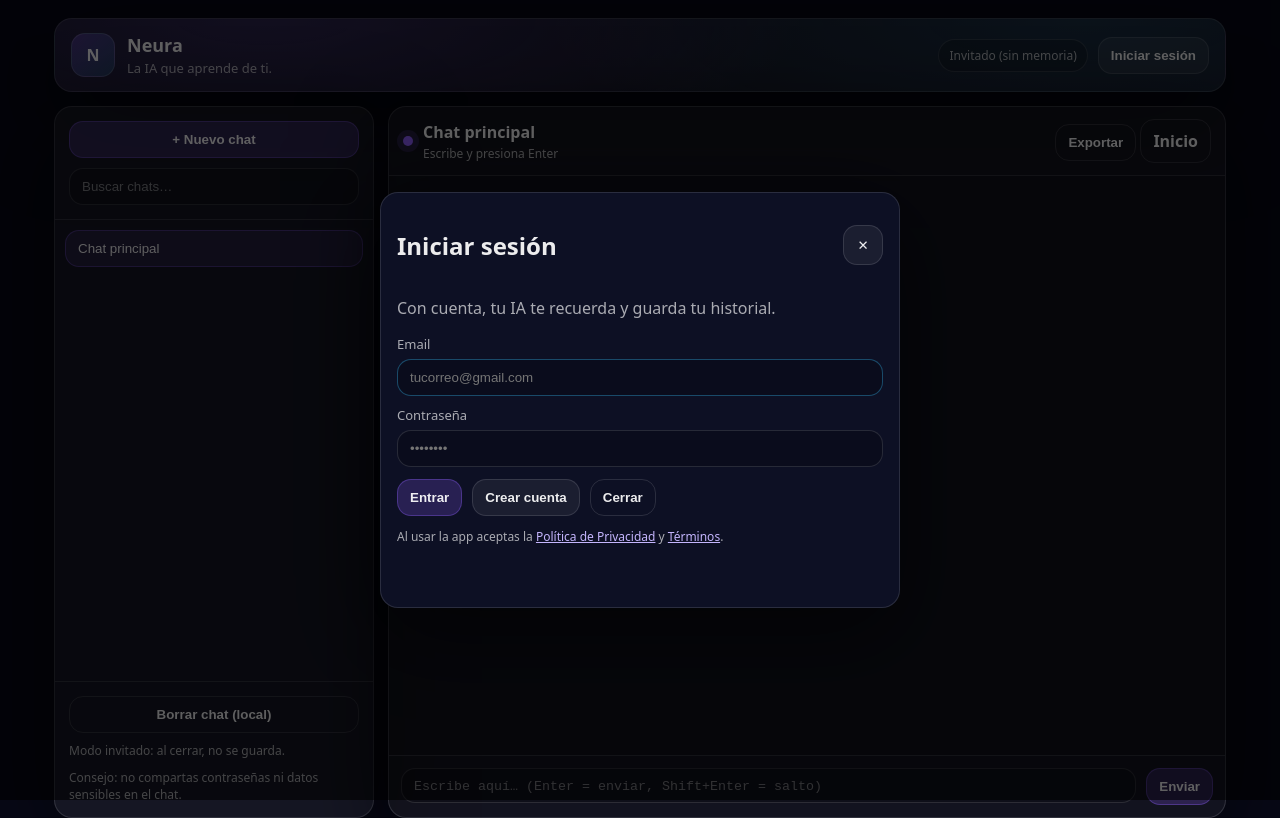
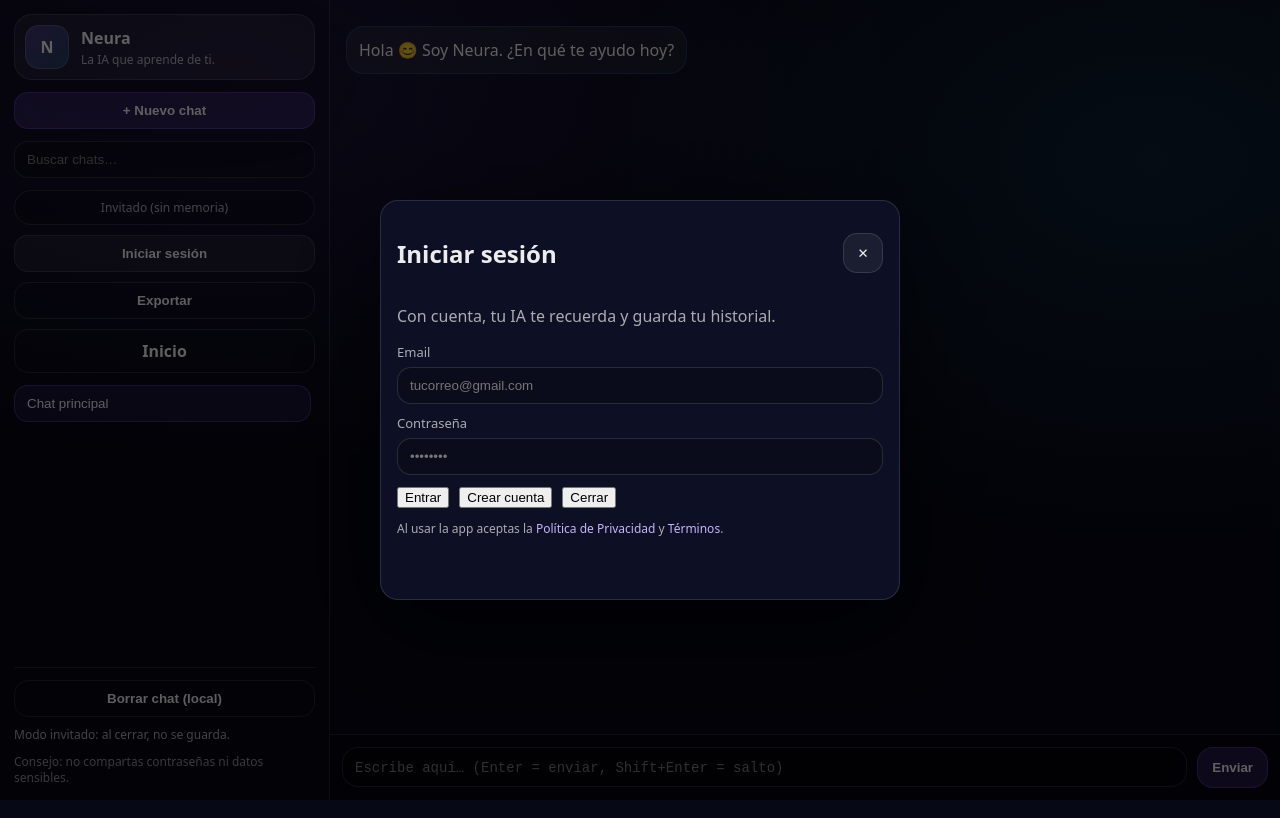
Before and after one commit to Terrenos-Sonora/neura-ia, a plain HTML site: page app.html in a window 1280 px wide. Both pictures are taken after a click on the button "Iniciar sesión". Drawn offline with nearby package versions, Linux system fonts and the light colour scheme.

Commit message:
Actualizacion Neura IA 0.1

```diff
--- a/app.html
+++ b/app.html
@@ -4,86 +4,80 @@
   <meta charset="UTF-8" />
   <meta name="viewport" content="width=device-width,initial-scale=1" />
   <title>Neura — App</title>
-  <link rel="stylesheet" href="/styles.css" />
+  <link rel="stylesheet" href="/chat.css" />
 </head>
+<body>
+  <div class="neura-shell" id="shell">
 
-<!-- ✅ CLAVE: esto activa el fix de scroll tipo ChatGPT en PC -->
-<body class="app-page">
-  <div class="app">
-    <header class="topbar">
-      <div class="brand">
-        <div class="logo">N</div>
-        <div>
-          <h1>Neura</h1>
-          <p>La IA que aprende de ti.</p>
+    <!-- SIDEBAR (tipo ChatGPT) -->
+    <aside class="neura-sidebar" id="sidebar">
+      <div class="sb-top">
+        <div class="sb-brand">
+          <div class="sb-logo">N</div>
+          <div class="sb-brand-text">
+            <div class="sb-name">Neura</div>
+            <div class="sb-sub">La IA que aprende de ti.</div>
           </div>
         </div>
 
-      <div class="actions">
-        <span id="status" class="pill">Invitado (sin memoria)</span>
-        <button id="btnLogin" class="btn" type="button">Iniciar sesión</button>
-        <button id="btnLogout" class="btn ghost hidden" type="button">Salir</button>
+        <button class="sb-btn sb-primary" id="btnNewChat" type="button">+ Nuevo chat</button>
+
+        <div class="sb-search">
+          <input id="chatSearch" type="text" placeholder="Buscar chats…" />
         </div>
-    </header>
 
-    <main class="layout" id="layout">
-      <!-- Overlay móvil -->
-      <div id="overlay" class="overlay hidden" aria-hidden="true"></div>
+        <div class="sb-actions">
+          <span id="status" class="sb-pill">Invitado (sin memoria)</span>
 
-      <aside class="sidebar" id="sidebar" aria-label="Chats">
-        <div class="side-top">
-          <button id="btnNewChat" class="btn primary full" type="button">+ Nuevo chat</button>
+          <button id="btnLogin" class="sb-btn" type="button">Iniciar sesión</button>
+          <button id="btnLogout" class="sb-btn sb-ghost hidden" type="button">Salir</button>
 
-          <div class="search">
-            <input id="chatSearch" type="text" placeholder="Buscar chats…" />
+          <button id="btnExport" class="sb-btn sb-ghost" type="button">Exportar</button>
+          <a class="sb-btn sb-ghost" href="/index.html">Inicio</a>
+
+          <!-- Si luego quieres “Planes / Suscripción”, aquí va su botón -->
+          <!-- <a class="sb-btn sb-ghost" href="/planes.html">Planes</a> -->
         </div>
       </div>
 
-        <div id="chatList" class="chat-list"></div>
+      <!-- LISTA CHATS (SCROLL PROPIO) -->
+      <div id="chatList" class="sb-chats"></div>
 
-        <div class="side-bottom">
-          <button id="btnClear" class="btn ghost full" type="button">Borrar chat (local)</button>
-          <button id="btnDeleteCloud" class="btn danger full hidden" type="button">Borrar chats guardados</button>
-          <p class="hint" id="hint">Modo invitado: al cerrar, no se guarda.</p>
+      <!-- FOOTER / PERFIL -->
+      <div class="sb-bottom">
+        <button id="btnClear" class="sb-btn sb-ghost" type="button">Borrar chat (local)</button>
+        <button id="btnDeleteCloud" class="sb-btn sb-danger hidden" type="button">Borrar chats guardados</button>
 
-          <div class="tiny muted" style="margin-top:10px">
-            Consejo: no compartas contraseñas ni datos sensibles en el chat.
-          </div>
+        <p class="sb-hint" id="hint">Modo invitado: al cerrar, no se guarda.</p>
+        <p class="sb-tip">Consejo: no compartas contraseñas ni datos sensibles.</p>
       </div>
     </aside>
 
-      <section class="chat-area" id="chatArea">
-        <div class="chat-header">
-          <div class="chat-title">
-            <!-- Botón tipo ChatGPT (solo útil en móvil) -->
-            <button id="btnToggleSidebar" class="icon-btn" type="button" aria-label="Abrir chats">
-              ☰
-            </button>
+    <!-- OVERLAY para móvil -->
+    <div class="neura-overlay" id="overlay"></div>
 
-            <span class="dot"></span>
-
-            <div>
-              <div id="openChatTitle" class="title">Chat principal</div>
-              <div id="openChatSub" class="sub">Escribe y presiona Enter</div>
+    <!-- MAIN CHAT -->
+    <main class="neura-main">
+      <!-- Top mini solo en móvil (limpio) -->
+      <div class="mobile-top">
+        <button class="menu-btn" id="btnMenu" type="button" aria-label="Menú">☰</button>
+        <div class="mobile-title">
+          <div id="openChatTitle" class="mt-title">Chat principal</div>
+          <div id="openChatSub" class="mt-sub">Escribe y presiona Enter</div>
         </div>
       </div>
 
-          <div class="chat-header-actions">
-            <button id="btnExport" class="btn ghost" type="button">Exportar</button>
-            <a class="btn ghost" href="/index.html">Inicio</a>
-          </div>
-        </div>
-
-        <div id="chat" class="chat" aria-live="polite"></div>
+      <section class="chat-wrap">
+        <div id="chat" class="chat"></div>
 
         <div class="composer">
           <textarea id="msg" rows="1" placeholder="Escribe aquí… (Enter = enviar, Shift+Enter = salto)"></textarea>
-          <button id="send" class="btn primary" type="button">Enviar</button>
+          <button id="send" class="send" type="button">Enviar</button>
         </div>
       </section>
     </main>
 
-    <!-- Modal Login -->
+    <!-- Modal Login (igual que el tuyo) -->
     <div id="modal" class="modal hidden" aria-hidden="true">
       <div class="modal-card">
         <div class="modal-head">
@@ -115,7 +109,27 @@
     </div>
   </div>
 
+  <!-- Supabase -->
   <script src="https://cdn.jsdelivr.net/npm/@supabase/supabase-js@2"></script>
+
+  <!-- Toggle menú móvil -->
+  <script>
+    (function(){
+      const shell = document.getElementById('shell');
+      const btn = document.getElementById('btnMenu');
+      const overlay = document.getElementById('overlay');
+      function open(){ shell.classList.add('sb-open'); }
+      function close(){ shell.classList.remove('sb-open'); }
+      btn && btn.addEventListener('click', open);
+      overlay && overlay.addEventListener('click', close);
+      // Cierra al cambiar tamaño a PC
+      window.addEventListener('resize', () => {
+        if (window.innerWidth > 900) close();
+      });
+    })();
+  </script>
+
+  <!-- Tu app -->
   <script type="module" src="/app.js" defer></script>
 </body>
 </html>
--- /dev/null
+++ b/chat.css
@@ -0,0 +1,323 @@
+:root{
+  --bg:#070816;
+  --panel:rgba(255,255,255,.06);
+  --panel2:rgba(0,0,0,.22);
+  --border:rgba(255,255,255,.12);
+  --text:rgba(255,255,255,.92);
+  --muted:rgba(255,255,255,.65);
+
+  --accent:#8b5cf6;
+  --accent2:#38bdf8;
+  --danger:#ef4444;
+
+  --shadow:0 28px 90px rgba(0,0,0,.55);
+  --glow: 0 0 0 6px rgba(139,92,246,.16);
+}
+
+*{ box-sizing:border-box; -webkit-tap-highlight-color: transparent; }
+html,body{ height:100%; }
+body{
+  margin:0;
+  font-family:system-ui,-apple-system,Segoe UI,Roboto,Arial;
+  background:
+    radial-gradient(1200px 700px at 18% 10%, rgba(139,92,246,.18), transparent 55%),
+    radial-gradient(1000px 700px at 90% 20%, rgba(56,189,248,.14), transparent 55%),
+    var(--bg);
+  color:var(--text);
+}
+
+a{ color:#c4b5fd; text-decoration:none; }
+.hidden{ display:none !important; }
+
+/* SHELL */
+.neura-shell{
+  height:100vh;
+  display:grid;
+  grid-template-columns: 330px 1fr;
+}
+
+/* SIDEBAR */
+.neura-sidebar{
+  border-right:1px solid var(--border);
+  background:rgba(0,0,0,.18);
+  display:flex;
+  flex-direction:column;
+  min-height:0;
+  padding:14px;
+  gap:12px;
+}
+
+.sb-top{ display:flex; flex-direction:column; gap:12px; }
+.sb-brand{ display:flex; align-items:center; gap:12px; padding:10px; border:1px solid var(--border); border-radius:18px; background:var(--panel); box-shadow: var(--shadow); }
+.sb-logo{
+  width:44px;height:44px;border-radius:14px;
+  display:grid;place-items:center;
+  font-weight:900;
+  background:linear-gradient(135deg, rgba(139,92,246,.35), rgba(56,189,248,.20));
+  border:1px solid rgba(255,255,255,.14);
+}
+.sb-name{ font-weight:900; font-size:16px; }
+.sb-sub{ color:var(--muted); font-size:12px; margin-top:2px; }
+
+.sb-btn{
+  border:1px solid var(--border);
+  background:rgba(255,255,255,.06);
+  color:var(--text);
+  padding:10px 12px;
+  border-radius:14px;
+  cursor:pointer;
+  font-weight:700;
+  transition: transform .12s ease, filter .12s ease;
+  display:flex;
+  align-items:center;
+  justify-content:center;
+  gap:8px;
+}
+.sb-btn:hover{ transform: translateY(-1px); filter: brightness(1.10); }
+.sb-btn:active{ transform: translateY(0px) scale(.99); }
+.sb-primary{ background:rgba(139,92,246,.22); border-color:rgba(139,92,246,.35); }
+.sb-ghost{ background:transparent; }
+.sb-danger{ background:rgba(239,68,68,.18); border-color:rgba(239,68,68,.35); }
+
+.sb-pill{
+  display:inline-flex;
+  align-items:center;
+  justify-content:center;
+  padding:8px 10px;
+  border-radius:999px;
+  border:1px solid var(--border);
+  background:rgba(0,0,0,.18);
+  font-size:12px;
+  color:var(--muted);
+}
+
+.sb-search input{
+  width:100%;
+  padding:10px 12px;
+  border-radius:14px;
+  border:1px solid var(--border);
+  background:var(--panel2);
+  color:var(--text);
+  outline:none;
+}
+
+.sb-actions{ display:flex; flex-direction:column; gap:10px; }
+
+/* CHATS LIST (SCROLL) */
+.sb-chats{
+  flex:1 1 auto;
+  min-height:0;
+  overflow:auto;
+  padding-right:4px;
+}
+
+/* chat items (tu app.js crea botones .chat-item) */
+.chat-item{
+  width:100%;
+  text-align:left;
+  padding:10px 12px;
+  border-radius:14px;
+  border:1px solid transparent;
+  cursor:pointer;
+  margin-bottom:10px;
+  background:rgba(0,0,0,.14);
+  color:var(--text);
+  transition: transform .12s ease, border-color .12s ease, filter .12s ease, background .12s ease;
+}
+.chat-item:hover{
+  border-color:rgba(255,255,255,.14);
+  transform: translateY(-1px);
+  filter: brightness(1.06);
+}
+.chat-item.active{
+  border-color:rgba(139,92,246,.35);
+  background:rgba(139,92,246,.12);
+}
+
+/* bottom */
+.sb-bottom{
+  border-top:1px solid var(--border);
+  padding-top:12px;
+  display:flex;
+  flex-direction:column;
+  gap:10px;
+}
+.sb-hint{ margin:0; color:var(--muted); font-size:12px; line-height:1.35; }
+.sb-tip{ margin:0; color:rgba(255,255,255,.55); font-size:12px; line-height:1.35; }
+
+/* MAIN */
+.neura-main{
+  min-height:0;
+  display:flex;
+  flex-direction:column;
+  background:rgba(0,0,0,.08);
+}
+
+/* mobile top bar (solo móvil) */
+.mobile-top{
+  display:none;
+  align-items:center;
+  gap:10px;
+  padding:12px;
+  border-bottom:1px solid var(--border);
+  background:rgba(0,0,0,.18);
+}
+.menu-btn{
+  width:44px;height:44px;
+  border-radius:14px;
+  border:1px solid var(--border);
+  background:rgba(255,255,255,.06);
+  color:var(--text);
+  font-size:18px;
+  cursor:pointer;
+}
+.mt-title{ font-weight:900; }
+.mt-sub{ color:var(--muted); font-size:12px; margin-top:2px; }
+
+.chat-wrap{
+  flex:1 1 auto;
+  min-height:0;
+  display:flex;
+  flex-direction:column;
+}
+
+.chat{
+  flex:1 1 auto;
+  min-height:0;
+  overflow:auto;
+  padding:16px;
+}
+
+/* messages */
+.msg{ display:flex; margin:10px 0; }
+.msg.user{ justify-content:flex-end; }
+.msg.ai{ justify-content:flex-start; }
+
+.bubble{
+  max-width:78%;
+  padding:12px 12px;
+  border-radius:18px;
+  line-height:1.4;
+  white-space:pre-wrap;
+  word-wrap:break-word;
+  border:1px solid var(--border);
+  background:rgba(255,255,255,.06);
+  color:var(--text);
+}
+.msg.user .bubble{ border-color:rgba(139,92,246,.25); background:rgba(139,92,246,.14); }
+.msg.ai .bubble{ border-color:rgba(56,189,248,.18); background:rgba(255,255,255,.06); }
+
+/* composer limpio (sin “año 2000”) */
+.composer{
+  display:flex;
+  gap:10px;
+  padding:12px;
+  border-top:1px solid var(--border);
+  background:rgba(0,0,0,.18);
+}
+#msg{
+  flex:1;
+  resize:none;
+  padding:12px 12px;
+  border-radius:16px;
+  border:1px solid var(--border);
+  background:rgba(0,0,0,.22);
+  color:var(--text);
+  outline:none;
+  font-size:14px;
+}
+#msg:focus{ border-color:rgba(139,92,246,.35); }
+
+.send{
+  border:1px solid rgba(139,92,246,.35);
+  background:rgba(139,92,246,.22);
+  color:var(--text);
+  padding:12px 14px;
+  border-radius:16px;
+  cursor:pointer;
+  font-weight:800;
+}
+.send:hover{ filter: brightness(1.10); }
+
+/* overlay */
+.neura-overlay{
+  display:none;
+}
+
+/* Modal (tu modal original) */
+.muted{ color:var(--muted); }
+.small{ font-size:12px; }
+.lab{ display:block; margin-top:10px; margin-bottom:6px; color:var(--muted); font-size:13px; }
+input{
+  width:100%;
+  padding:10px 12px;
+  border-radius:14px;
+  border:1px solid var(--border);
+  background:rgba(0,0,0,.22);
+  color:var(--text);
+  outline:none;
+}
+.row{ display:flex; gap:10px; align-items:center; margin-top:12px; flex-wrap:wrap; }
+.err{ color:#fca5a5; margin-top:10px; min-height:18px; }
+
+.modal{
+  position:fixed; inset:0;
+  background:rgba(0,0,0,.6);
+  display:flex; align-items:center; justify-content:center;
+  padding:18px;
+}
+.modal-card{
+  width:min(520px, 100%);
+  background:#0d1024;
+  border:1px solid var(--border);
+  border-radius:18px;
+  padding:16px;
+  box-shadow:var(--shadow);
+}
+.modal-head{ display:flex; justify-content:space-between; align-items:center; gap:10px; }
+.x{
+  width:40px;height:40px;border-radius:14px;
+  border:1px solid var(--border);
+  background:rgba(255,255,255,.06);
+  color:var(--text);
+  cursor:pointer;
+}
+
+/* ======= MÓVIL: sidebar como ChatGPT (drawer) ======= */
+@media (max-width: 900px){
+  .neura-shell{
+    grid-template-columns: 1fr;
+    position:relative;
+  }
+
+  .mobile-top{ display:flex; }
+
+  .neura-sidebar{
+    position:fixed;
+    top:0; left:0;
+    width:min(360px, 92vw);
+    height:100vh;
+    transform: translateX(-110%);
+    transition: transform .18s ease;
+    z-index:50;
+    box-shadow: var(--shadow);
+  }
+
+  .neura-overlay{
+    position:fixed; inset:0;
+    background:rgba(0,0,0,.55);
+    z-index:40;
+    opacity:0;
+    pointer-events:none;
+    transition: opacity .18s ease;
+    display:block;
+  }
+
+  .neura-shell.sb-open .neura-sidebar{
+    transform: translateX(0);
+  }
+  .neura-shell.sb-open .neura-overlay{
+    opacity:1;
+    pointer-events:auto;
+  }
+}
```
Lines whose indentation alone changed are shown as unchanged.
